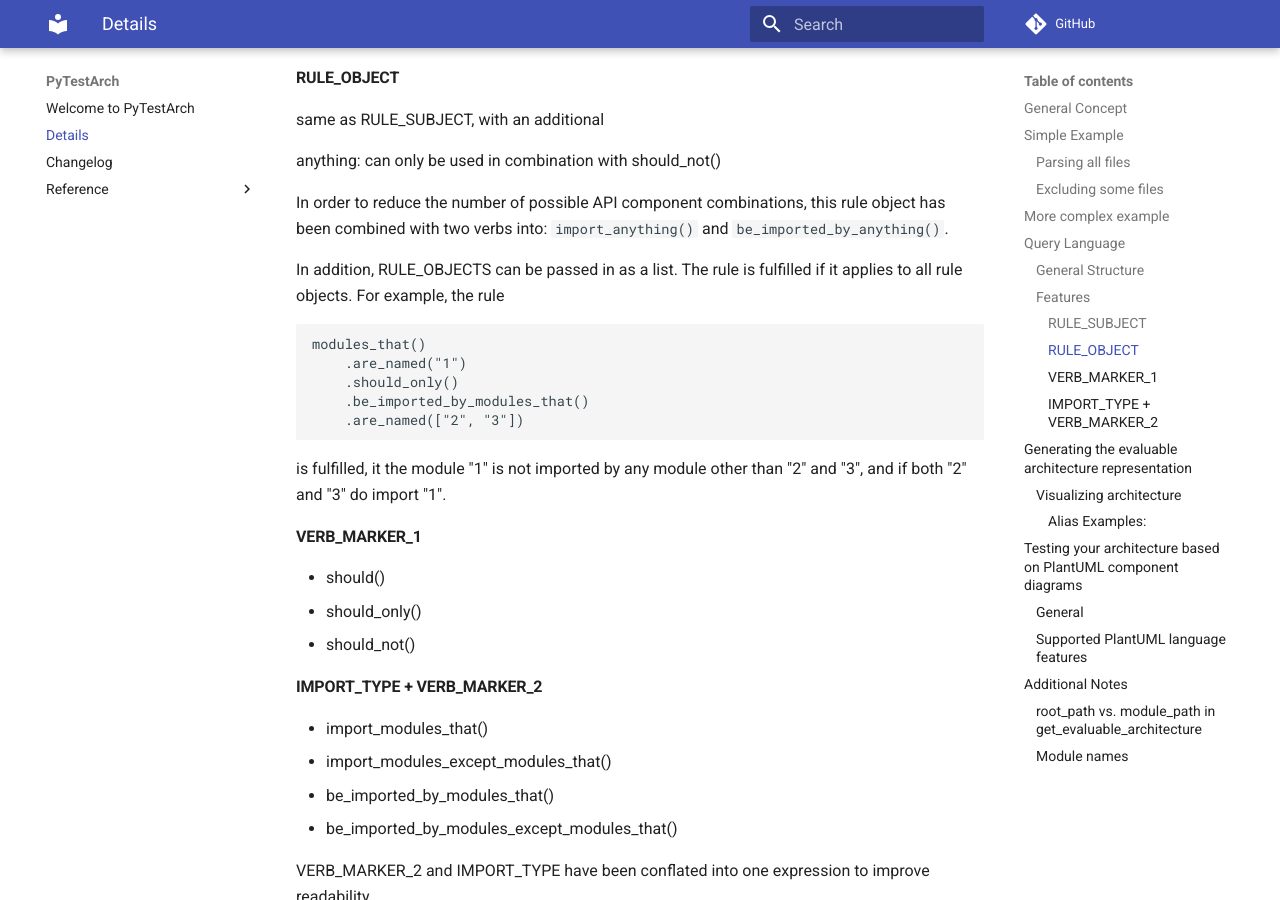
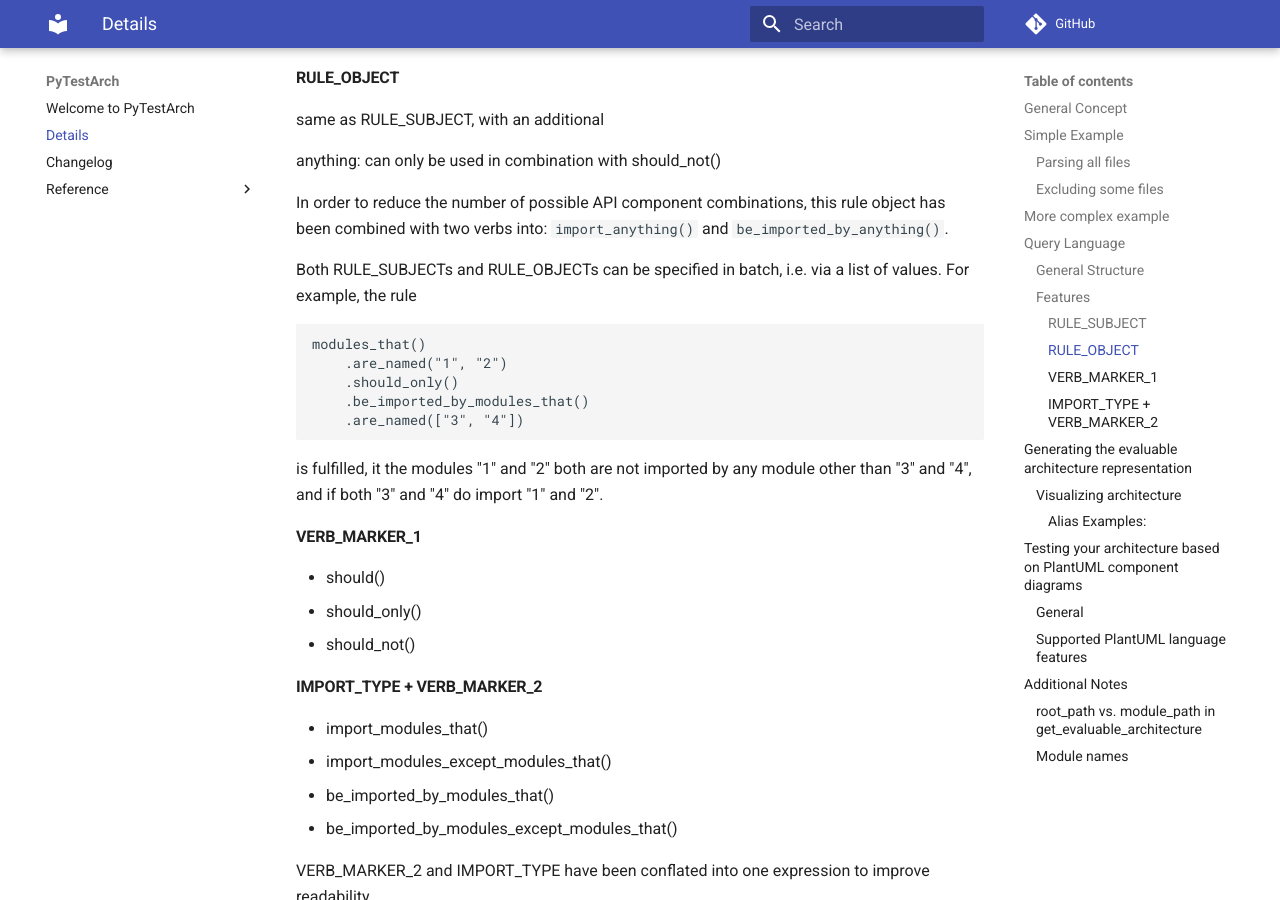
Before and after one commit to zyskarch/pytestarch, an MkDocs documentation site: the page built from docs/details.md, in a window 1280 px wide and 900 px high, scrolled down 4152 px. Built offline with MkDocs 1.6.1 and Material for MkDocs 9.7.7, drawn with Linux system fonts in a browser that asks for light colours; comment, search, counter and statistics services are not loaded.

Commit message:
Feature: Update documentation.

````diff
--- a/docs/details.md
+++ b/docs/details.md
@@ -144,16 +144,17 @@ anything: can only be used in combination with should_not()
 In order to reduce the number of possible API component combinations, this rule object has been combined with two
 verbs into: `import_anything()` and `be_imported_by_anything()`.
 
-In addition, RULE_OBJECTS can be passed in as a list. The rule is fulfilled if it applies to all rule objects.
+
+Both RULE_SUBJECTs and RULE_OBJECTs can be specified in batch, i.e. via a list of values.
 For example, the rule
 ```
 modules_that()
-    .are_named("1")
+    .are_named("1", "2")
     .should_only()
     .be_imported_by_modules_that()
-    .are_named(["2", "3"])
+    .are_named(["3", "4"])
 ```
-is fulfilled, it the module "1" is not imported by any module other than "2" and "3", and if both "2" and "3" do import "1".
+is fulfilled, it the modules "1" and "2" both are not imported by any module other than "3" and "4", and if both "3" and "4" do import "1" and "2".
 
 
 #### VERB_MARKER_1
````
Also changed, not shown: docs/changelog.md (+2 -0 lines).
